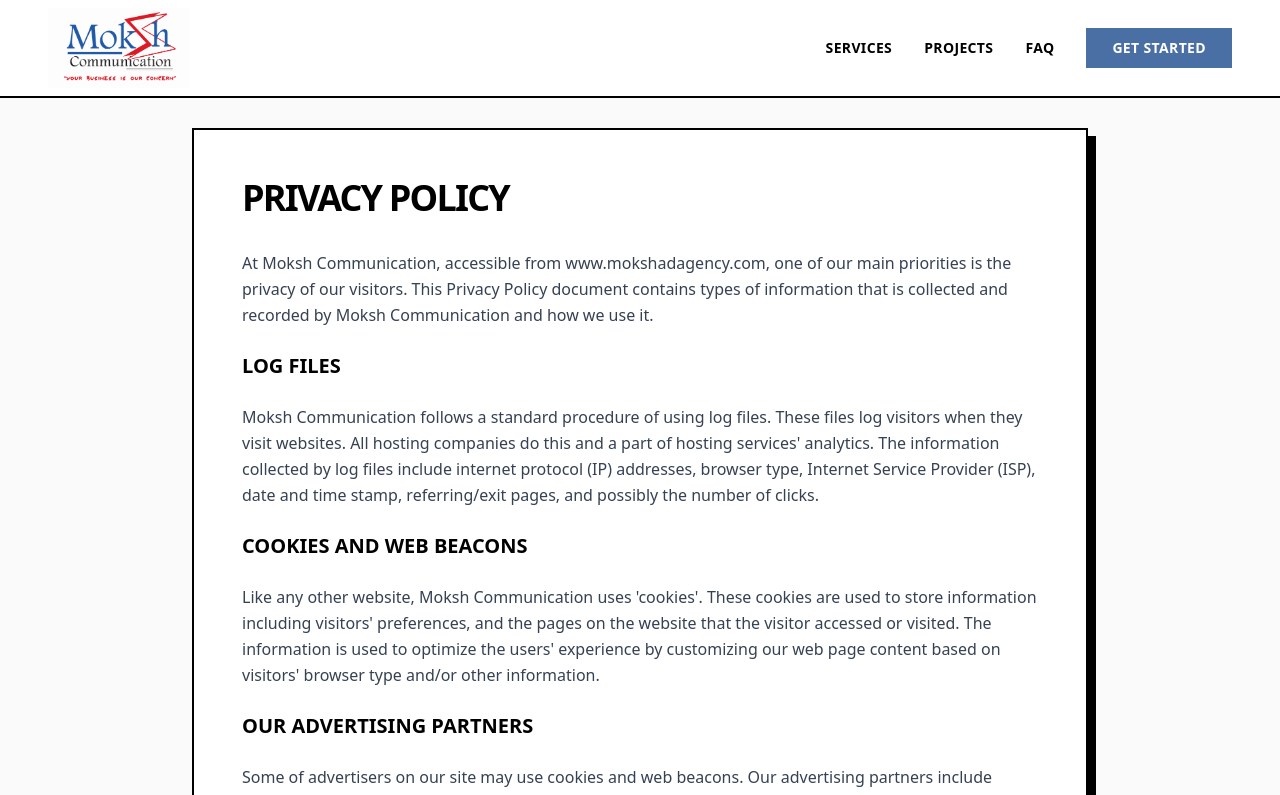
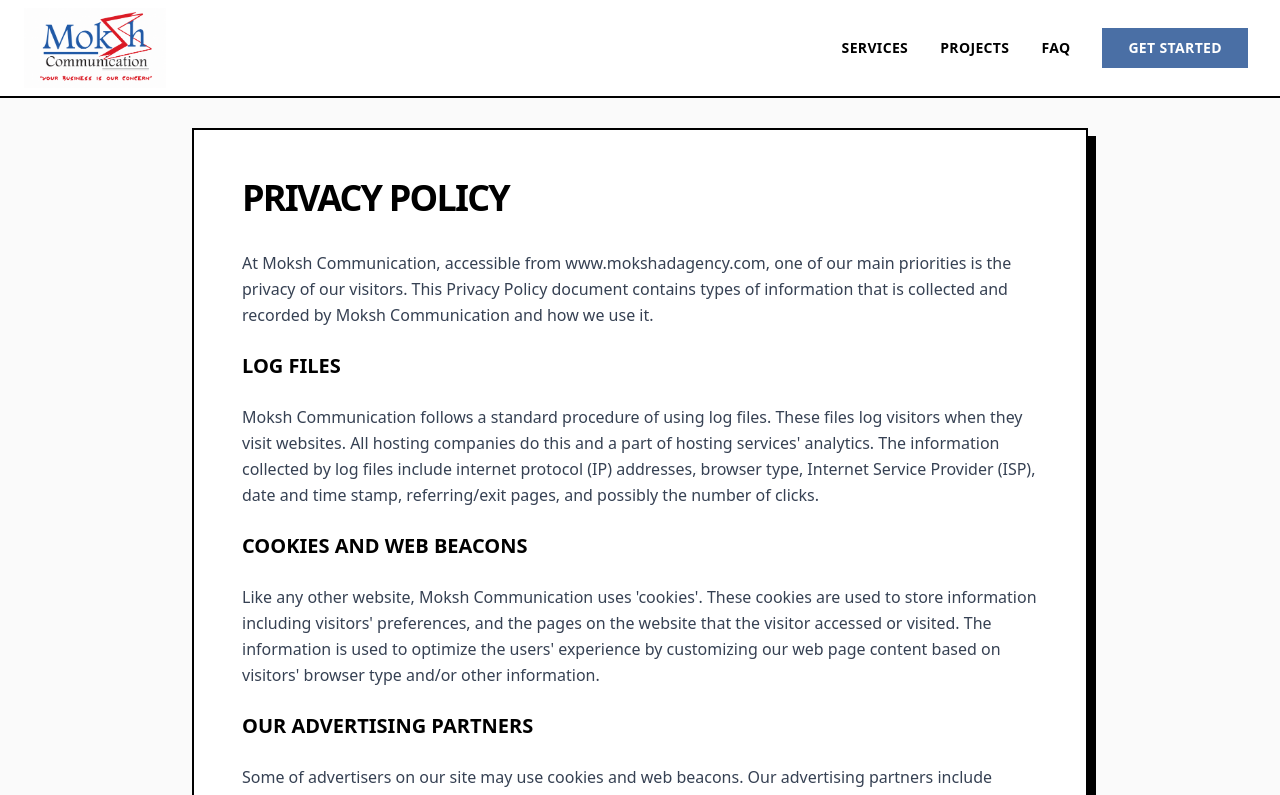
Before and after one commit to rohitrankmantra/moksh, a Next.js app: page /privacy-policy in a window 1280 px wide. Shown: the top 795 px of the page. Built offline with nearby package versions, Linux system fonts and the light colour scheme.

Commit message:
fix(header/footer): update logo links and header styling
swap external agency logo hrefs to root home route, adjust header padding and add logo margin

```diff
--- a/src/components/Footer.tsx
+++ b/src/components/Footer.tsx
@@ -5,7 +5,7 @@
   return (
     <footer className="bg-black text-white py-12 px-6 md:px-12">
       <div className="max-w-7xl mx-auto flex flex-col md:flex-row justify-between items-center gap-6">
-        <a href="https://www.mokshadagency.com" className="relative w-40 h-14 md:w-48 md:h-16 bg-white border-2 border-white p-1">
+        <a href="/" className="relative w-40 h-14 md:w-48 md:h-16 bg-white border-2 border-white p-1">
           <Image src="/logo.png" alt="Moksh Communication" fill className="object-contain" priority />
         </a>
         <div className="flex gap-8 text-xs font-bold uppercase tracking-wider">
--- a/src/components/Header.tsx
+++ b/src/components/Header.tsx
@@ -3,8 +3,8 @@
 
 export default function Header() {
   return (
-    <header className="fixed top-0 left-0 right-0 z-50 bg-white border-b-2 border-black flex justify-between items-center py-2 px-6 md:px-12 transition-transform duration-300">
-      <a href="https://www.mokshadagency.com" className="relative w-44 h-16 md:w-56 md:h-20">
+    <header className="fixed top-0 left-0 right-0 z-50 bg-white border-b-2 border-black flex justify-between items-center py-2 px-4 md:px-8 transition-transform duration-300">
+      <a href="/" className="relative w-44 h-16 md:w-56 md:h-20 -ml-2">
         <Image src="/logo.png" alt="Moksh Communication" fill className="object-contain object-left" priority />
       </a>
       <div className="hidden md:flex items-center gap-8 text-sm font-bold text-black uppercase tracking-wide">
```
